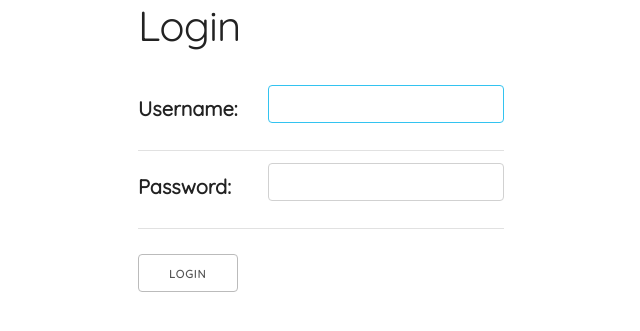
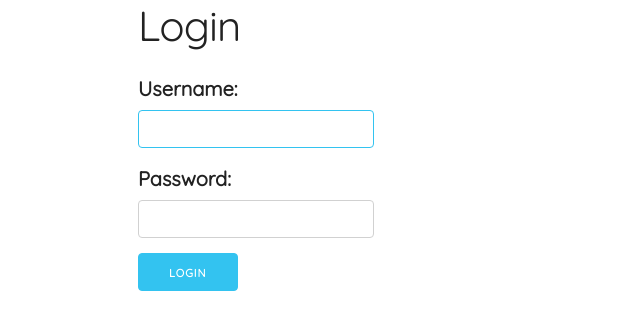
Before and after one commit to dettmering/wtf, a Django app: page /accounts/login/ in a window 1280 px wide. Shown: the top 331 px of the page, without its empty margins (22-662 px from the left). Run offline with Django 3.2, Linux system fonts and the light colour scheme; some libraries are stand-ins or nearby versions.

Commit message:
Fix css in other forms

```diff
--- a/wtf/templates/registration/login.html
+++ b/wtf/templates/registration/login.html
@@ -6,13 +6,9 @@
 </div>
 <div class="row">
     <form method="post">
-            <div class="form-group">
-                <table>
         {% csrf_token %} {{ form }}
-                </table>
-
-            </div>
-            <button type="submit" class="btn btn-primary">Login</button>
+        <br />
+        <button type="submit" class="button-primary">Login</button>
     </form>
 </div>
 
--- a/wtf/templates/wtf/base.html
+++ b/wtf/templates/wtf/base.html
@@ -21,9 +21,9 @@
 
     <!-- CSS
       –––––––––––––––––––––––––––––––––––––––––––––––––– -->
-    <link rel="stylesheet" href="static/normalize.css">
-    <link rel="stylesheet" href="static/skeleton.css">
-    <link rel="stylesheet" href="static/wtf.css">
+    <link rel="stylesheet" href={% static "normalize.css" %}>
+    <link rel="stylesheet" href={% static "skeleton.css" %}>
+    <link rel="stylesheet" href={% static "wtf.css" %}>
 
 </head>
 
```
Also changed, not shown: wtf/templates/wtf/add_wtf.html (+7 -5 lines). Lines whose indentation alone changed are shown as unchanged.
